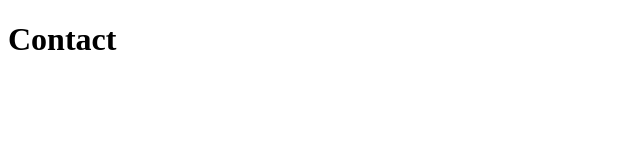
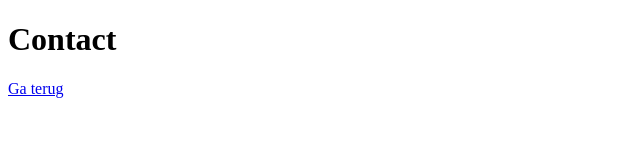
Before and after one commit to DarioIglesias7/Meatballs, a plain HTML site: page contact.html in a window 1280 px wide. Shown: the full height of the page, 0-640 px from the left. Drawn offline with Linux system fonts and the light colour scheme.

Commit message:
Link toegevoegd

```diff
--- a/contact.html
+++ b/contact.html
@@ -10,5 +10,9 @@
     <h1>
         Contact
     </h1>
+
+    <a href="index.html">
+        Ga terug
+    </a>
 </body>
 </html>
```
